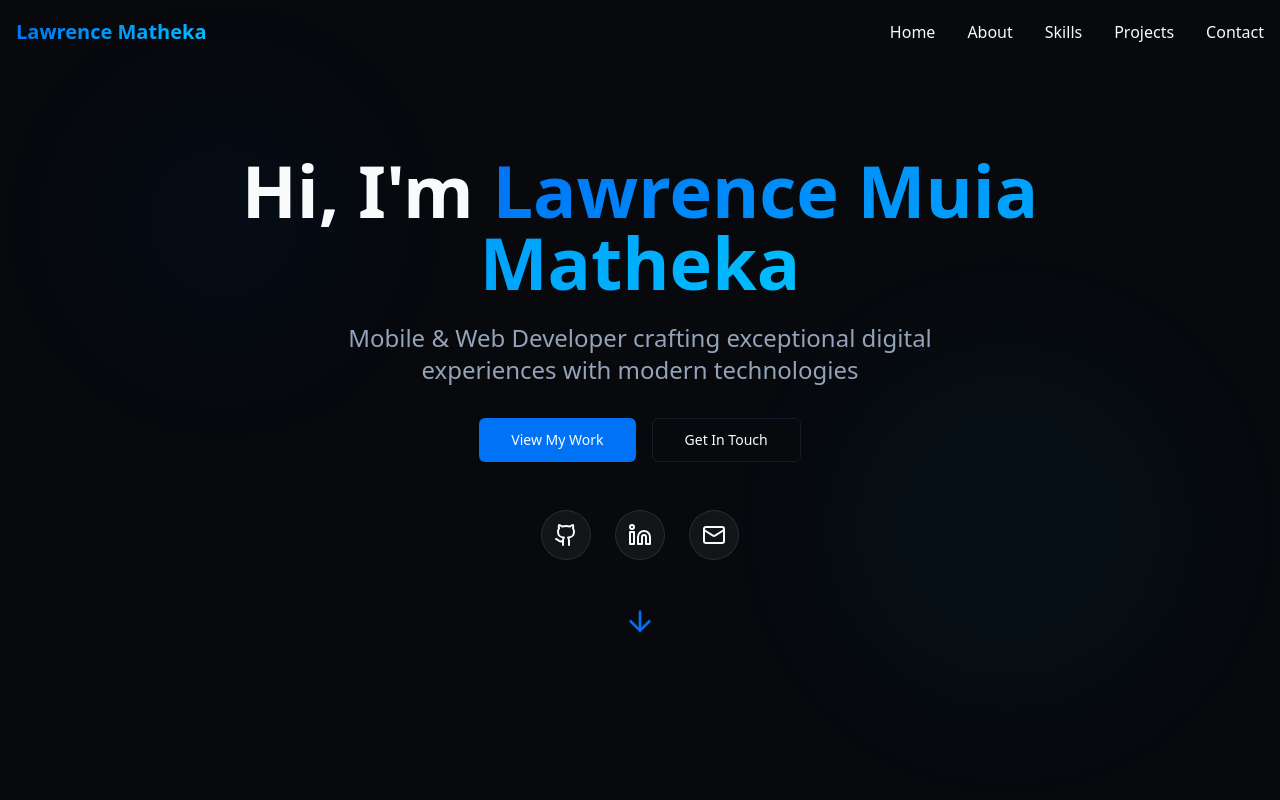
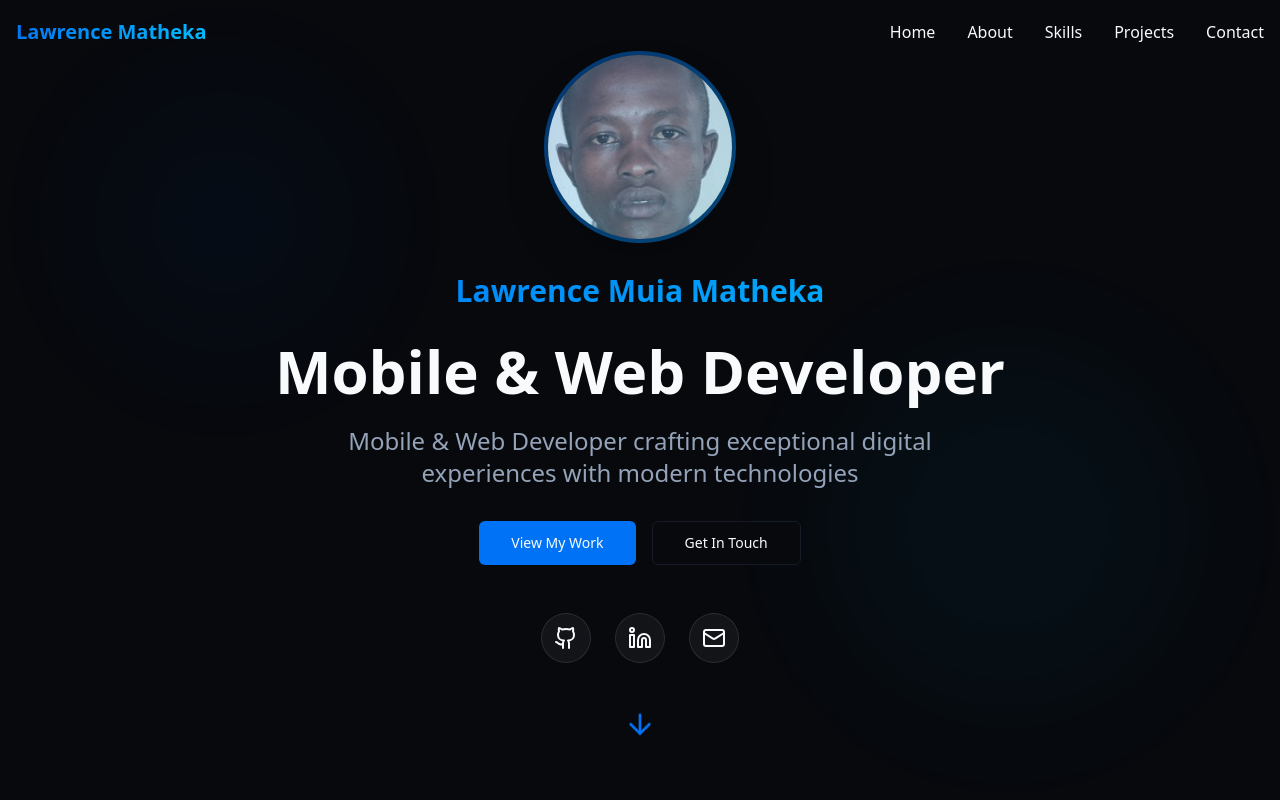
Before and after one commit to mathekalawrence/muiamathekaportfolio, a React (Vite) app: page / in a window 1280 px wide. Shown: the top 800 px of the page. Built offline with nearby package versions, Linux system fonts and the light colour scheme.

Commit message:
Add profile photo and name
Add user's profile photo to the top of the homepage with a round shape and optimal sizing. Include the user's name directly below the profile photo.

```diff
--- a/src/components/Hero.tsx
+++ b/src/components/Hero.tsx
@@ -23,11 +23,23 @@ const Hero = () => {
 
       <div className="container mx-auto px-4 z-10 text-center animate-fade-in-up">
         <div className="max-w-4xl mx-auto">
-          <h1 className="text-5xl md:text-7xl font-bold mb-6 leading-tight">
-            Hi, I'm{" "}
-            <span className="gradient-text">
+          {/* Profile Photo */}
+          <div className="mb-8">
+            <div className="relative inline-block">
+              <img
+                src="/lovable-uploads/3a01bb76-c911-4ea5-b347-6d04b57523e6.png"
+                alt="Lawrence Muia Matheka - Profile Photo"
+                className="w-40 h-40 md:w-48 md:h-48 rounded-full object-cover border-4 border-primary/30 shadow-2xl glow-effect mx-auto"
+              />
+              <div className="absolute inset-0 rounded-full bg-gradient-to-br from-primary/20 to-accent/20 animate-glow-pulse"></div>
+            </div>
+            <h2 className="text-2xl md:text-3xl font-bold mt-6 mb-2 gradient-text">
               Lawrence Muia Matheka
-            </span>
+            </h2>
+          </div>
+
+          <h1 className="text-4xl md:text-6xl font-bold mb-6 leading-tight">
+            Mobile & Web Developer
           </h1>
 
           <p className="text-xl md:text-2xl text-muted-foreground mb-8 max-w-2xl mx-auto">
```
Also changed, not shown: public/lovable-uploads/3a01bb76-c911-4ea5-b347-6d04b57523e6.png (added).
